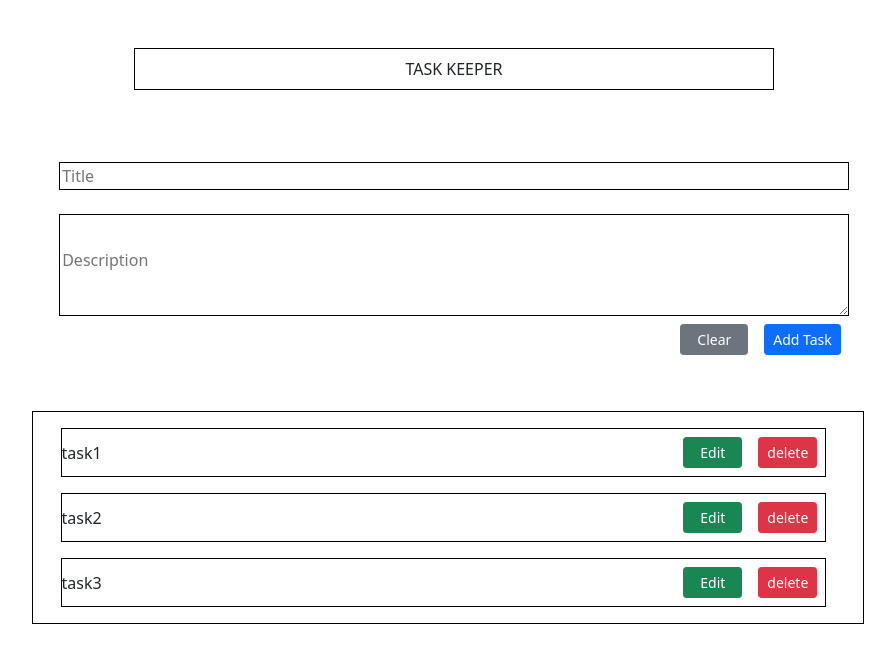
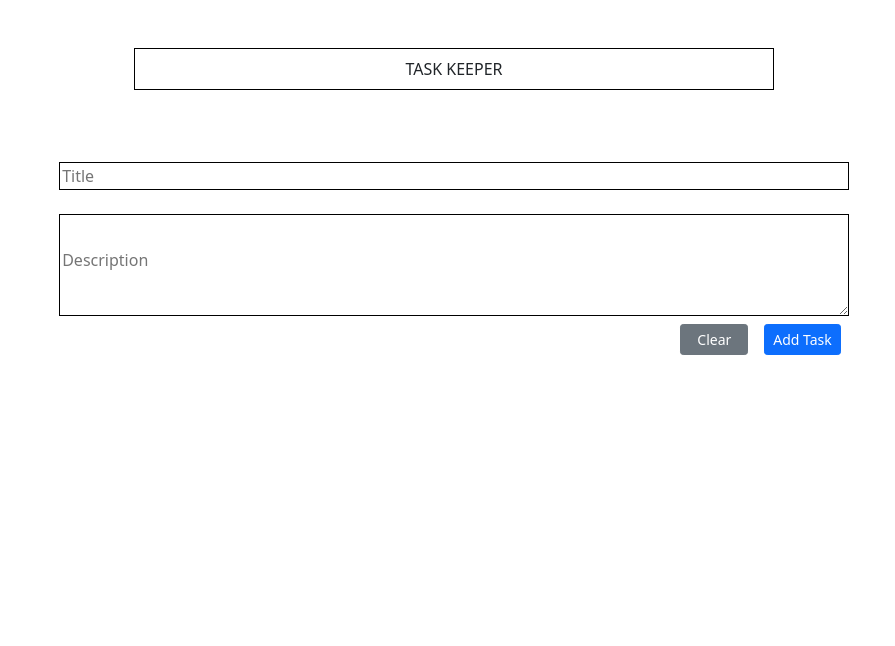
Before and after one commit to tharaka-ariyarathna/task-keeper-redux, a React (Create React App) app: page / in a window 1280 px wide. Shown: the top 646 px of the page, without its empty margins (186-1081 px from the left). Built offline with nearby package versions, Linux system fonts and the light colour scheme.

Commit message:
Completed addTask

```diff
--- a/src/components/show_task/showTask.js
+++ b/src/components/show_task/showTask.js
@@ -1,25 +1,20 @@
 import React from "react";
 import "./showTask.css";
 
-const ShowTask = ({taskList}) => {
-    const taskListDummy = [
-    { title: "task1", description: "have to complete task 1" },
-    { title: "task2", description: "have to complete task 2" },
-    { title: "task3", description: "have to complete task 3" },
-  ];
-
-  if(taskList.length === 0){
-    console.log("working") ;
-  }
-
+const ShowTask = ({ taskList }) => {
   return (
+    <>
+      {taskList.length !== 0 && (
         <div className="showtask">
-      {taskListDummy.map((task) => {
+          {taskList.map((task) => {
             return (
               <div className="d-flex task m-3" style={{ alignItems: "center" }}>
                 <span>{task.title}</span>
                 <div style={{ display: "inline-block" }}>
-              <button type="button" className="btn btn-success btn-sm m-2 px-3">
+                  <button
+                    type="button"
+                    className="btn btn-success btn-sm m-2 px-3"
+                  >
                     Edit
                   </button>
                   <button type="button" className="btn btn-danger btn-sm m-2">
@@ -30,6 +25,8 @@ const ShowTask = ({taskList}) => {
             );
           })}
         </div>
+      )}
+    </>
   );
 };
 
```
Lines whose indentation alone changed are shown as unchanged.
